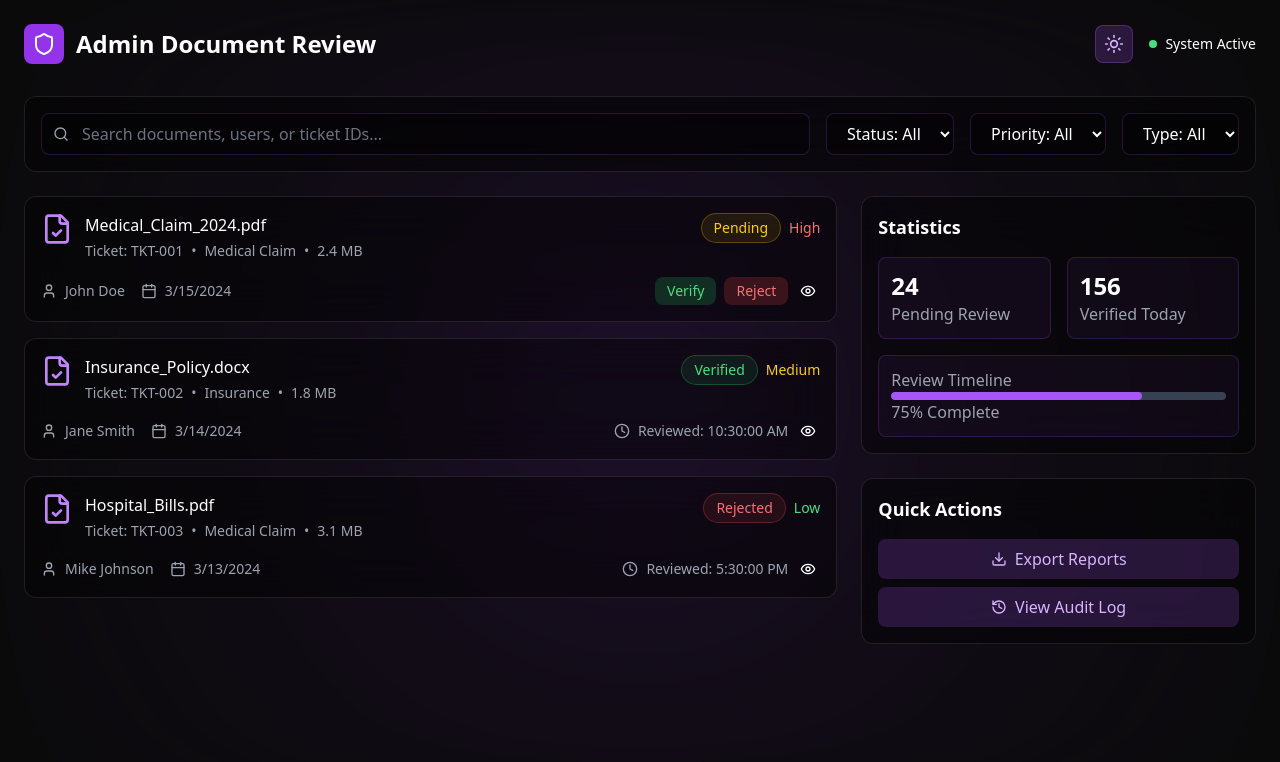
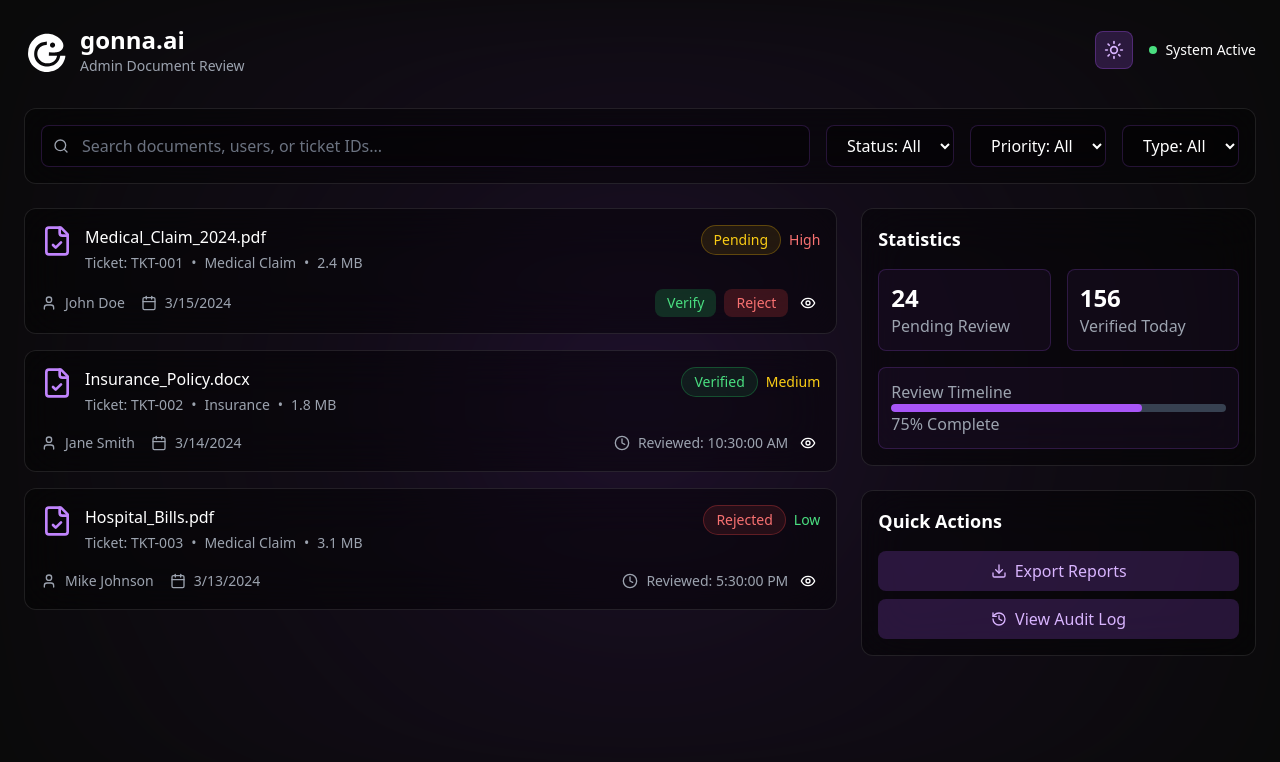
Before and after one commit to Gonna-AI/Frontend, a React (Vite) app: page /documents in a window 1280 px wide. Shown: the top 762 px of the page. Built offline with nearby package versions, Linux system fonts and the light colour scheme; no server answers.

Commit message:
added logo on document

```diff
--- a/src/pages/Documents.tsx
+++ b/src/pages/Documents.tsx
@@ -130,10 +130,23 @@ const AdminDashboard = () => {
         {/* Header */}
         <div className="flex flex-col sm:flex-row sm:items-center sm:justify-between mb-8 gap-4">
           <div className="flex items-center gap-3">
-            <div className="h-10 w-10 bg-purple-600 rounded-lg flex items-center justify-center">
-              <Shield className="h-6 w-6" />
+            {/* Logo */}
+            <svg
+              xmlns="http://www.w3.org/2000/svg"
+              viewBox="0 0 464 468"
+              className="w-11 h-11"
+              aria-label="Gonna.ai Logo"
+            >
+              <path
+                fill={isDarkMode ? "white" : "black"}
+                d="M275.9 63.5c37.7 5.3 76.6 24.1 103.7 50.2 30 28.8 41.8 57.6 35.8 87.1-6.1 30.1-33.6 52.9-70.6 58.3-6 0.9-18.3 1-44.9 0.6l-36.6-0.7-0.5 17.8c-0.3 9.7-0.4 17.8-0.4 17.9 0.1 0.1 19.1 0.3 42.2 0.4 23.2 0 42.7 0.5 43.5 1 1.2 0.7 1.1 2.2-0.8 9.4-6 23-20.5 42.1-41.8 55-7.3 4.3-26.7 11.9-36 14.1-9 2-34 2-44.5 0-41.3-7.9-74.2-38-82.9-75.7-8.1-35.7 2.2-71.5 27.5-94.7 16.1-14.9 35.5-22.4 63.7-24.7l7.7-0.7v-34.1l-11.7 0.7c-22.2 1.3-37 5.3-56.4 15.2-28.7 14.6-49.7 39.3-59.9 70.2-9.6 29.3-9.3 62.6 0.8 91.4 3.3 9.2 12.2 25.6 18.3 33.8 11.3 14.9 30.6 30.8 48.7 39.9 19.9 10 49.2 15.9 73.2 14.7 26.5-1.3 52.5-9.6 74.2-23.9 26.9-17.6 47.2-47.9 53.3-79.7 1-5.2 2.3-10.1 2.8-10.8 0.8-0.9 6.9-1.2 27.1-1l26.1 0.3 0.3 3.8c1.2 14.6-10.9 52.1-23.9 74-17.8 30-43.2 54-75.9 71.5-20.9 11.2-38.3 16.5-67.2 20.7-27.6 3.9-47.9 3.1-75.8-3.1-36.9-8.3-67.8-25.6-97.1-54.6-23.6-23.2-44.8-61.9-51.7-93.8-5.1-23.7-5.5-28.1-4.9-48.8 1.7-63.2 23.4-111.8 67.7-152 28-25.4 60.4-41.3 99-48.8 18.5-3.6 46.1-4 67.9-0.9zm16.4 92.6c-6.3 2.4-12.8 8.5-15.4 14.5-2.6 6.1-2.6 18.3 0 23.9 5 11 20.2 17.7 32.3 14.1 11.9-3.4 19.8-14.3 19.8-27.1-0.1-19.9-18.2-32.5-36.7-25.4z"
+
+              />
+            </svg>
+            <div className="flex flex-col">
+              <span className={`text-2xl font-bold ${theme.text}`}>gonna.ai</span>
+              <span className={`text-sm ${theme.secondaryText}`}>Admin Document Review</span>
             </div>
-            <h1 className="text-2xl font-bold">Admin Document Review</h1>
           </div>
 
           <div className="flex items-center justify-between sm:justify-end gap-4">
```
